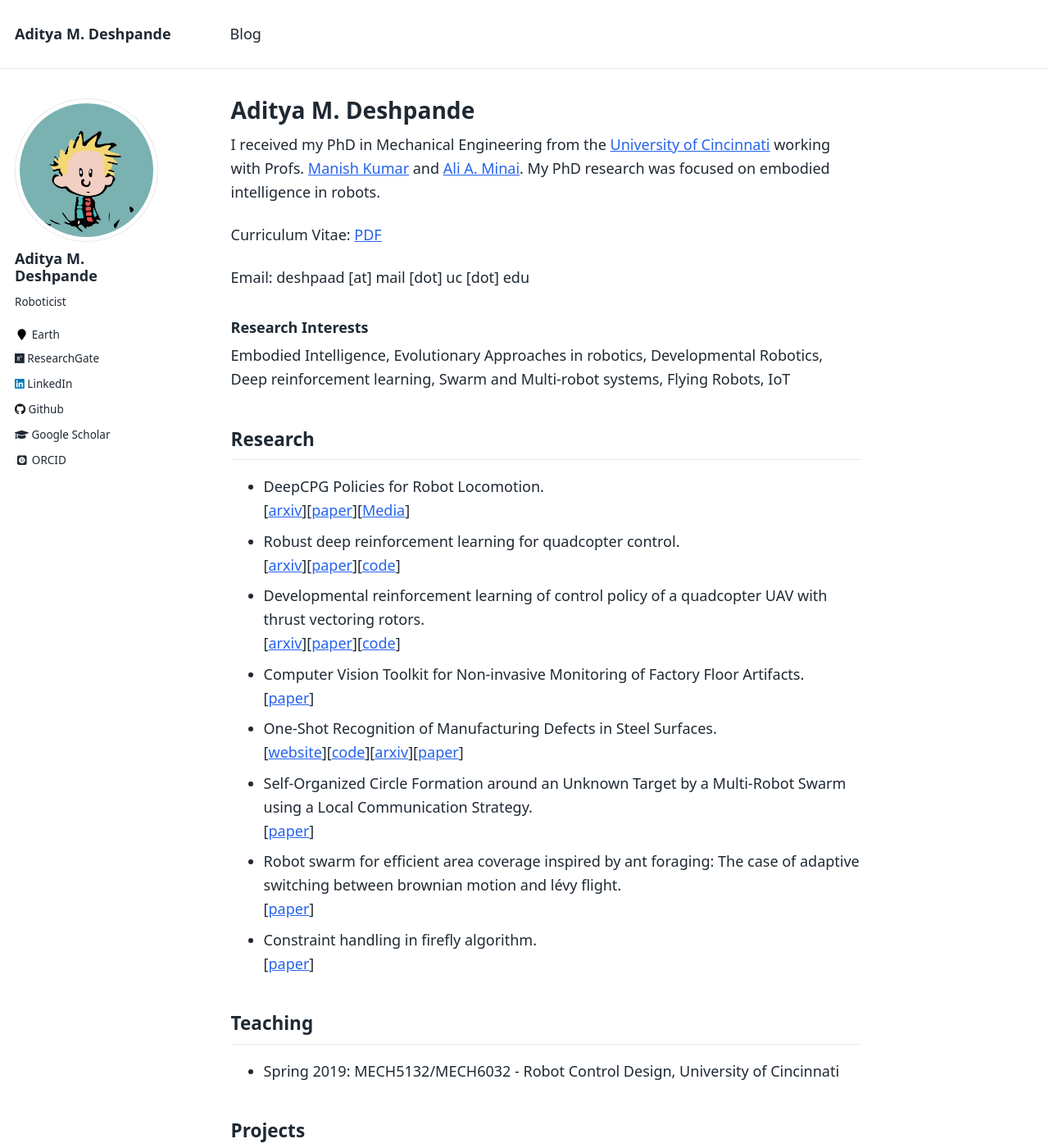
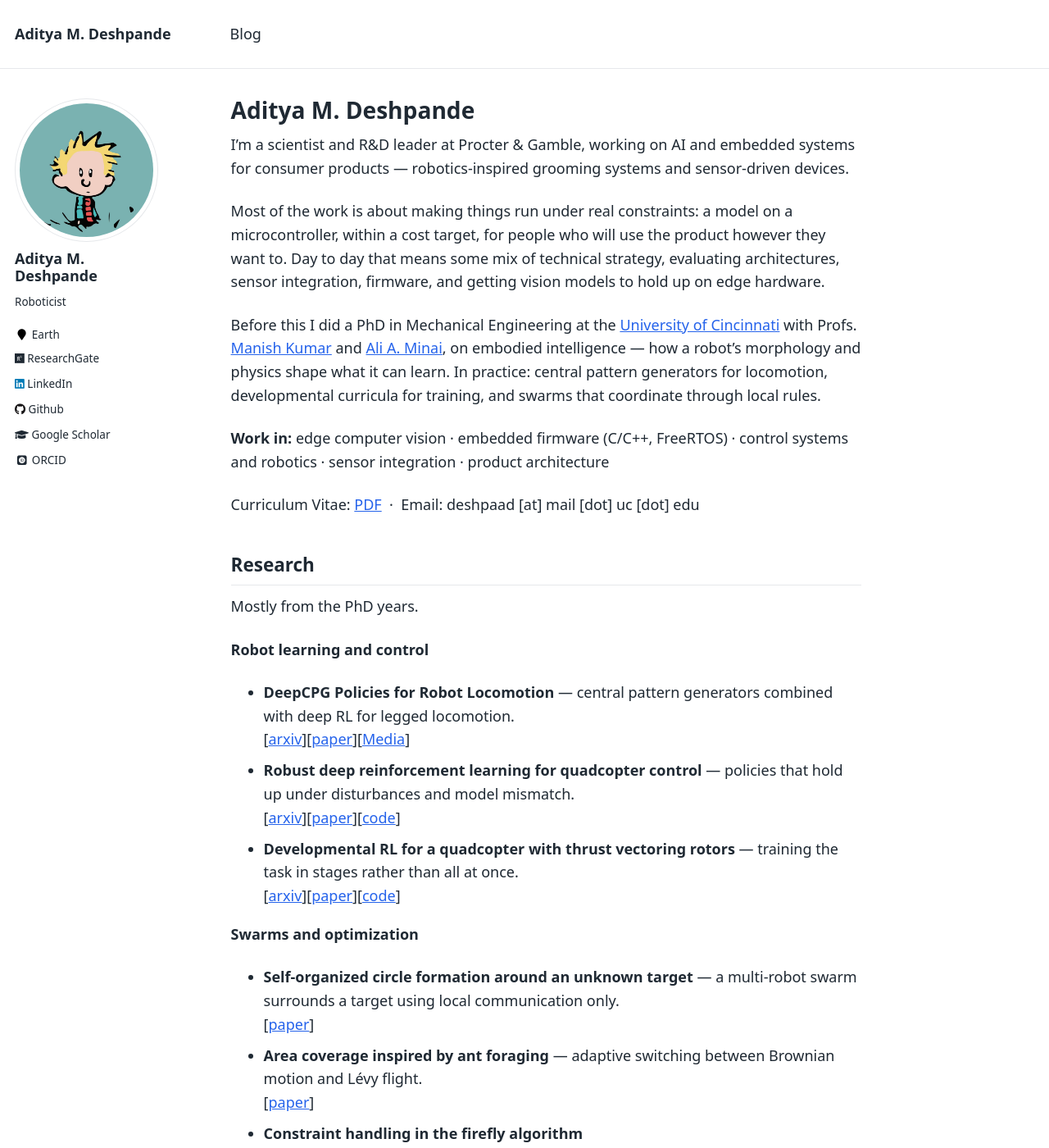
Before and after one commit to adipandas/adipandas.github.io, a Jekyll site: the page built from _pages/about.md, in a window 1280 px wide and 1400 px high. Shown: the whole window at 82% size. Built offline with Jekyll 4.4.1, drawn with Linux system fonts in a browser that asks for light colours; some web fonts are replaced; some of the changed text lies outside the part shown.

Commit message:
Update about

```diff
--- a/_pages/about.md
+++ b/_pages/about.md
@@ -1,52 +1,61 @@
 ---
 permalink: /
 title: "Aditya M. Deshpande"
-excerpt: "Ph.D. in Robotics"
+excerpt: "Scientist, R&D at Procter & Gamble"
 author_profile: true
 redirect_from:
   - /about/
   - /about.html
 ---
 
-I received my PhD in Mechanical Engineering from the [University of Cincinnati](https://www.uc.edu/) working with Profs. [Manish Kumar](https://researchdirectory.uc.edu/p/kumarmu) and [Ali A. Minai](https://eecs.ceas.uc.edu/~aminai/). My PhD research was focused on embodied intelligence in robots.
+I'm a scientist and R&D leader at Procter & Gamble, working on AI and embedded systems for consumer products — robotics-inspired grooming systems and sensor-driven devices.
 
-Curriculum Vitae: [PDF](https://adipandas.github.io/files/aditya-cv-web.pdf)
+Most of the work is about making things run under real constraints: a model on a microcontroller, within a cost target, for people who will use the product however they want to. Day to day that means some mix of technical strategy, evaluating architectures, sensor integration, firmware, and getting vision models to hold up on edge hardware.
 
-Email: deshpaad [at] mail [dot] uc [dot] edu
+Before this I did a PhD in Mechanical Engineering at the [University of Cincinnati](https://www.uc.edu/) with Profs. [Manish Kumar](https://researchdirectory.uc.edu/p/kumarmu) and [Ali A. Minai](https://eecs.ceas.uc.edu/~aminai/), on embodied intelligence — how a robot's morphology and physics shape what it can learn. In practice: central pattern generators for locomotion, developmental curricula for training, and swarms that coordinate through local rules.
 
-### Research Interests
-Embodied Intelligence, Evolutionary Approaches in robotics, Developmental Robotics, Deep reinforcement learning, Swarm and Multi-robot systems, Flying Robots, IoT
+**Work in:** edge computer vision · embedded firmware (C/C++, FreeRTOS) · control systems and robotics · sensor integration · product architecture
+
+Curriculum Vitae: [PDF](https://adipandas.github.io/files/aditya-cv-web.pdf) &nbsp;·&nbsp; Email: deshpaad [at] mail [dot] uc [dot] edu
 
 <!-- <div style="width:200px; margin-left: 30px;">
   <script type="text/javascript" id="clstr_globe" src="//clustrmaps.com/globe.js?d=RomffCBzeTvdhyrehWJhIAqA83-h6kNUj-rSlcO6ryE"></script>
 </div> -->
 
 ## Research
-* DeepCPG Policies for Robot Locomotion.
+
+Mostly from the PhD years.
+
+**Robot learning and control**
+* **DeepCPG Policies for Robot Locomotion** — central pattern generators combined with deep RL for legged locomotion.
   [[arxiv](https://arxiv.org/abs/2302.13191)][[paper](https://doi.org/10.1109/TCDS.2023.3250393)][[Media](https://youtu.be/QHT_sm7OgWY)]
-* Robust deep reinforcement learning for quadcopter control.
+* **Robust deep reinforcement learning for quadcopter control** — policies that hold up under disturbances and model mismatch.
   [[arxiv](https://arxiv.org/abs/2111.03915)][[paper](https://doi.org/10.1016/j.ifacol.2021.11.158)][[code](https://github.com/adipandas/gym_multirotor)]
-* Developmental reinforcement learning of control policy of a quadcopter UAV with thrust vectoring rotors.
+* **Developmental RL for a quadcopter with thrust vectoring rotors** — training the task in stages rather than all at once.
   [[arxiv](https://arxiv.org/abs/2007.07793)][[paper](https://asmedigitalcollection.asme.org/DSCC/proceedings/DSCC2020/84287/V002T36A011/1096589)][[code](https://github.com/adipandas/gym_multirotor)]
-* Computer Vision Toolkit for Non-invasive Monitoring of Factory Floor Artifacts.
+
+**Swarms and optimization**
+* **Self-organized circle formation around an unknown target** — a multi-robot swarm surrounds a target using local communication only.
+  [[paper](https://ieeexplore.ieee.org/abstract/document/8431109)]
+* **Area coverage inspired by ant foraging** — adaptive switching between Brownian motion and Lévy flight.
+  [[paper](https://proceedings.asmedigitalcollection.asme.org/proceeding.aspx?articleid=2663543)]
+* **Constraint handling in the firefly algorithm**
+  [[paper](https://ieeexplore.ieee.org/document/6617447)]
+
+**Computer vision**
+* **One-shot recognition of manufacturing defects in steel surfaces** — identifying a defect type from a single labeled example.
+  [[website](https://adipandas.github.io/one-shot-steel-surfaces/)][[code](https://github.com/adipandas/one-shot-steel-surfaces)][[arxiv](https://arxiv.org/abs/2005.05815)][[paper](https://www.sciencedirect.com/science/article/pii/S2351978920315985?via%3Dihub)]
+* **Computer vision toolkit for non-invasive monitoring of factory floor artifacts** — monitoring shop floor activity without instrumenting the equipment.
   [[paper](https://www.sciencedirect.com/science/article/pii/S2351978920315936)]
-* One-Shot Recognition of Manufacturing Defects in Steel Surfaces.
-  [[website](https://adipandas.github.io/one-shot-steel-surfaces/)][[code](https://github.com/adipandas/one-shot-steel-surfaces)][[arxiv](https://arxiv.org/abs/2005.05815)][[paper](https://www.sciencedirect.com/science/article/pii/S2351978920315985?via%3Dihub)]
-* Self-Organized Circle Formation around an Unknown Target by a Multi-Robot Swarm using a Local Communication Strategy.
-  [[paper](https://ieeexplore.ieee.org/abstract/document/8431109)]
-* Robot swarm for efficient area coverage inspired by ant foraging: The case of adaptive switching between brownian motion and lévy flight.
-  [[paper](https://proceedings.asmedigitalcollection.asme.org/proceeding.aspx?articleid=2663543)]
-* Constraint handling in firefly algorithm.
-  [[paper](https://ieeexplore.ieee.org/document/6617447)]
 
 
 ## Teaching
-* Spring 2019: MECH5132/MECH6032 - Robot Control Design, University of Cincinnati
+* Spring 2019: MECH5132/MECH6032 — Robot Control Design, University of Cincinnati
 
 ## Projects
 
-* ``pyneat`` - NeuroEvolution of Augmenting Topologies (NEAT) [[GitHub](https://github.com/adipandas/pyneat)]
-* ``torch_shnet`` - Stacked HourGlass Networks for Human Pose Estimation [[GitHub](https://github.com/adipandas/torch_shnet)]
-*  ``indoor_bot`` - Simple autonomous indoor robot [[webpage](https://adipandas.github.io/indoor_bot/)]
-* Multi-object trackers in Python [[webpage](https://adipandas.github.io/multi-object-tracker/)]
-* Autonomous Flying Robot [[webpage](https://adipandas.github.io/portfolio/flyingrobot/)]
+* **``pyneat``** — NeuroEvolution of Augmenting Topologies (NEAT). [[GitHub](https://github.com/adipandas/pyneat)]
+* **``torch_shnet``** — stacked hourglass networks for human pose estimation, in PyTorch. [[GitHub](https://github.com/adipandas/torch_shnet)]
+* **Multi-object trackers in Python** — a set of trackers that work with any detector. [[webpage](https://adipandas.github.io/multi-object-tracker/)]
+* **``indoor_bot``** — a simple autonomous indoor robot. [[webpage](https://adipandas.github.io/indoor_bot/)]
+* **Autonomous flying robot** [[webpage](https://adipandas.github.io/portfolio/flyingrobot/)]
```
